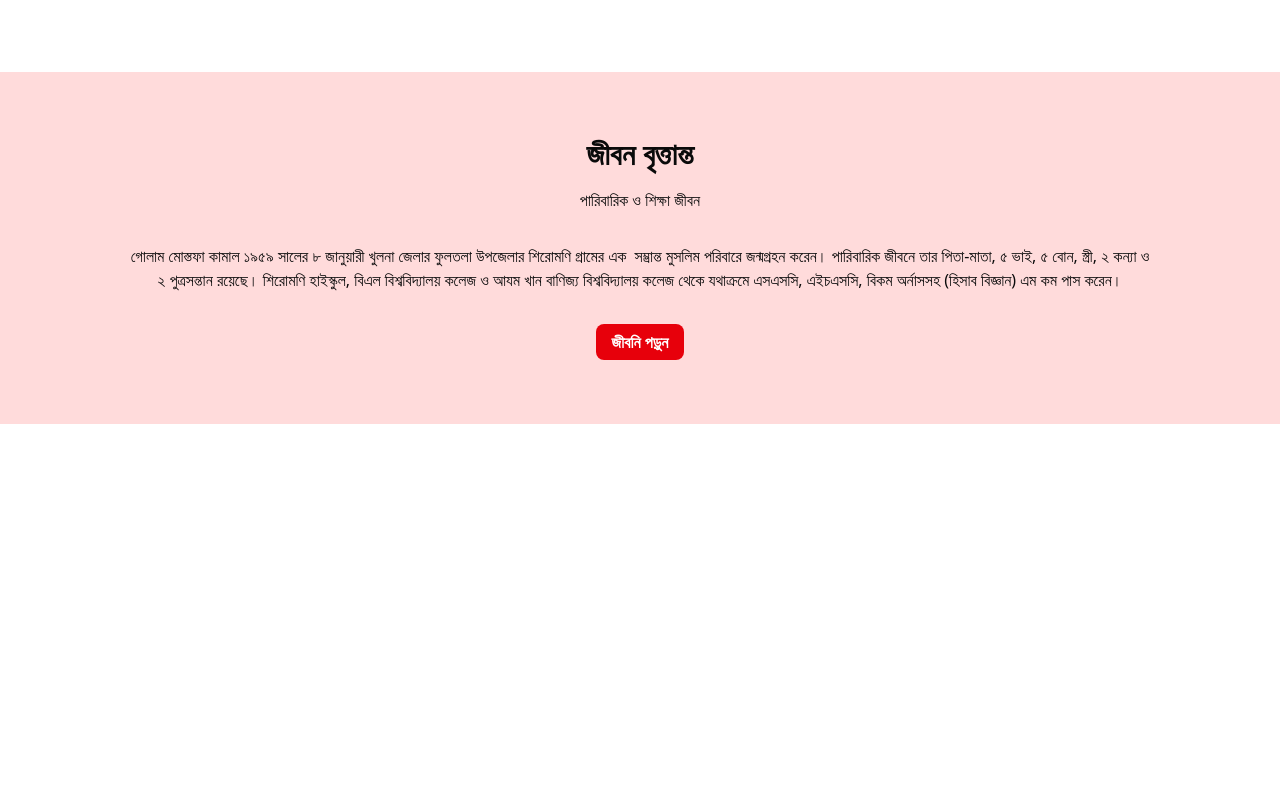
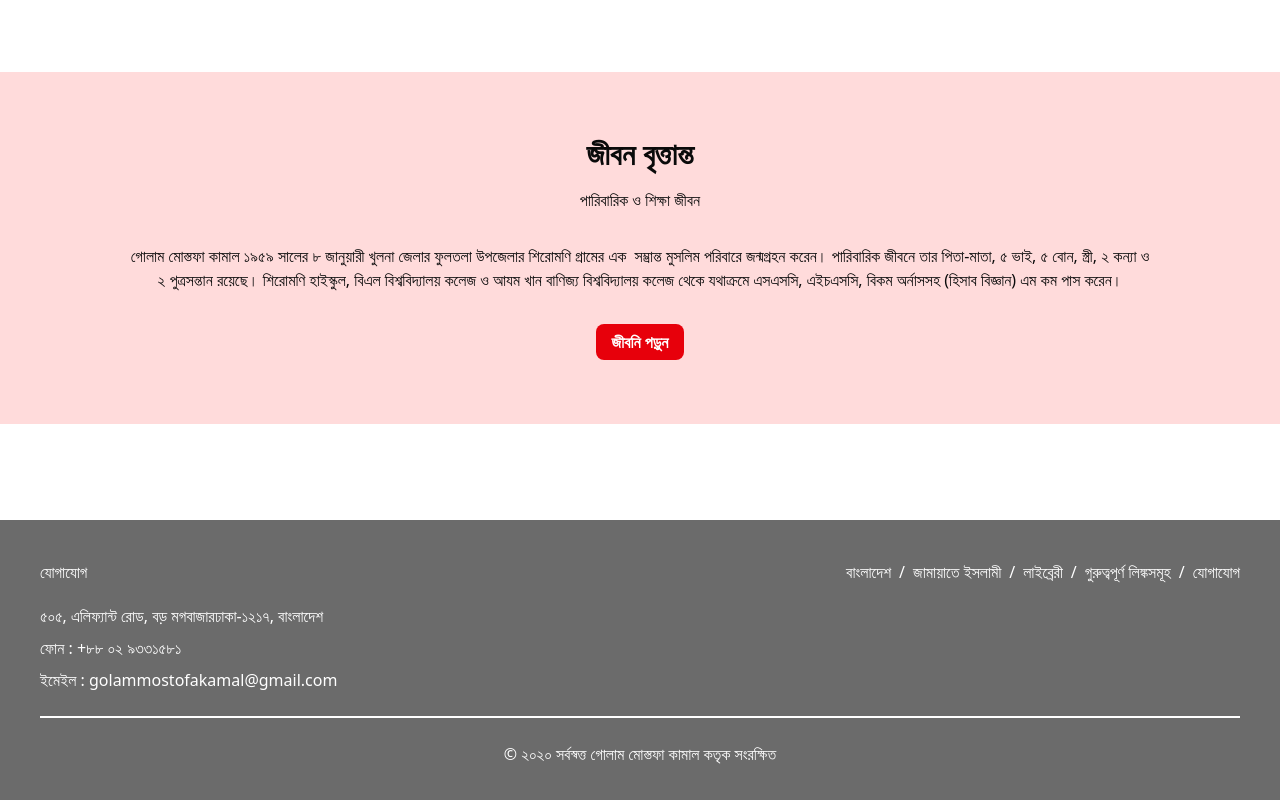
Before and after one commit to sbiitju/personal-blog-frontend, a Next.js app: page / in a window 1280 px wide. Shown: the part 584-1384 px from the top of the page. Before the commit the page ends 1008 px from the top, so only its background shows below. Built offline with nearby package versions, Linux system fonts and the light colour scheme.

Commit message:
designed footer section and added on main layout

```diff
--- a/src/app/layout.tsx
+++ b/src/app/layout.tsx
@@ -3,6 +3,7 @@ import { Geist, Geist_Mono } from "next/font/google";
 import "./globals.css";
 import Providers from "./providers";
 import Header from "@/components/Header/header";
+import Footer from "@/components/Footer/Footer";
 
 const geistSans = Geist({
   variable: "--font-geist-sans",
@@ -29,10 +30,11 @@ export default function RootLayout({
       <body
         className={`${geistSans.variable} ${geistMono.variable} antialiased`}
       >
-         <Providers>
+        <Providers>
           <Header />
           {children}
-          </Providers>
+          <Footer />
+        </Providers>
       </body>
     </html>
   );
--- /dev/null
+++ b/src/components/Footer/Footer.tsx
@@ -0,0 +1,67 @@
+import Link from "next/link";
+
+const user = {
+  address: "৫০৫, এলিফ্যান্ট রোড, বড় মগবাজারঢাকা-১২১৭, বাংলাদেশ",
+  phone: "+৮৮ ০২ ৯৩৩১৫৮১",
+  email: "golammostofakamal@gmail.com",
+};
+
+export default function Footer() {
+  return (
+    <div className="bg-[#6B6B6B] mt-24 py-10 text-white">
+      <div className="max-w-screen-2xl mx-auto px-4 lg:px-6 xl:px-10">
+        <div className="flex flex-col lg:flex-row gap-8 lg:gap-0">
+          <div className="flex-1">
+            <h3>যোগাযোগ</h3>
+
+            <div className="mt-5 space-y-2">
+              <p>{user.address}</p>
+              <p>ফোন : {user.phone}</p>
+              <p>ইমেইল : {user.email}</p>
+            </div>
+          </div>
+          <div className="flex-1 flex justify-center lg:justify-end flex-wrap">
+            <Link
+              href={"/"}
+              className="hover:text-gray-200 transition-all duration-300"
+            >
+              বাংলাদেশ
+            </Link>
+            <span className="px-2">/</span>
+            <Link
+              href={"/"}
+              className="hover:text-gray-200 transition-all duration-300"
+            >
+              জামায়াতে ইসলামী
+            </Link>
+            <span className="px-2">/</span>
+            <Link
+              href={"/"}
+              className="hover:text-gray-200 transition-all duration-300"
+            >
+              লাইব্রেরী
+            </Link>
+            <span className="px-2">/</span>
+            <Link
+              href={"/"}
+              className="hover:text-gray-200 transition-all duration-300"
+            >
+              গুরুত্বপূর্ণ লিঙ্কসমূহ
+            </Link>
+            <span className="px-2">/</span>
+            <Link
+              href={"/"}
+              className="hover:text-gray-200 transition-all duration-300"
+            >
+              যোগাযোগ
+            </Link>
+          </div>
+        </div>
+        <div className="my-6 w-full h-[2px] bg-white"></div>
+        <p className="text-center">
+          © ২০২০ সর্বস্বত্ত গোলাম মোস্তফা কামাল কতৃক সংরক্ষিত
+        </p>
+      </div>
+    </div>
+  );
+}
```
